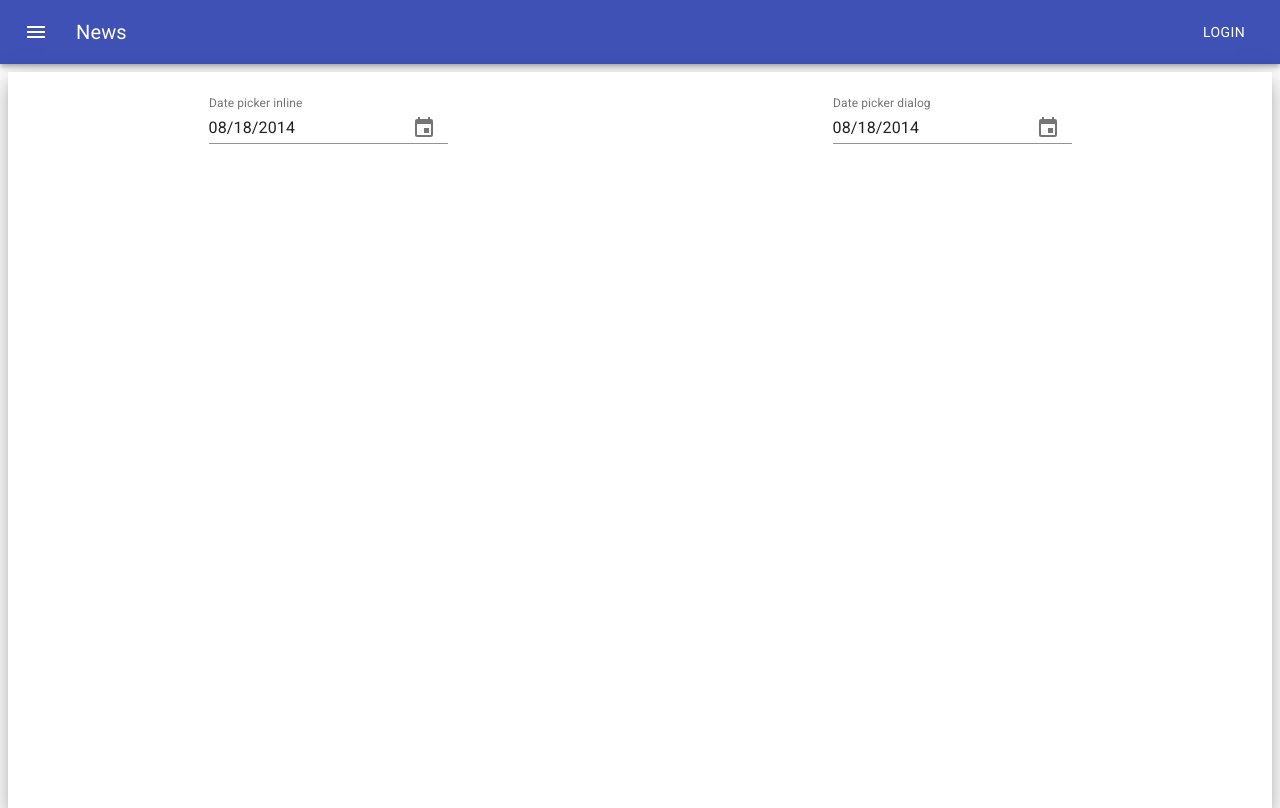
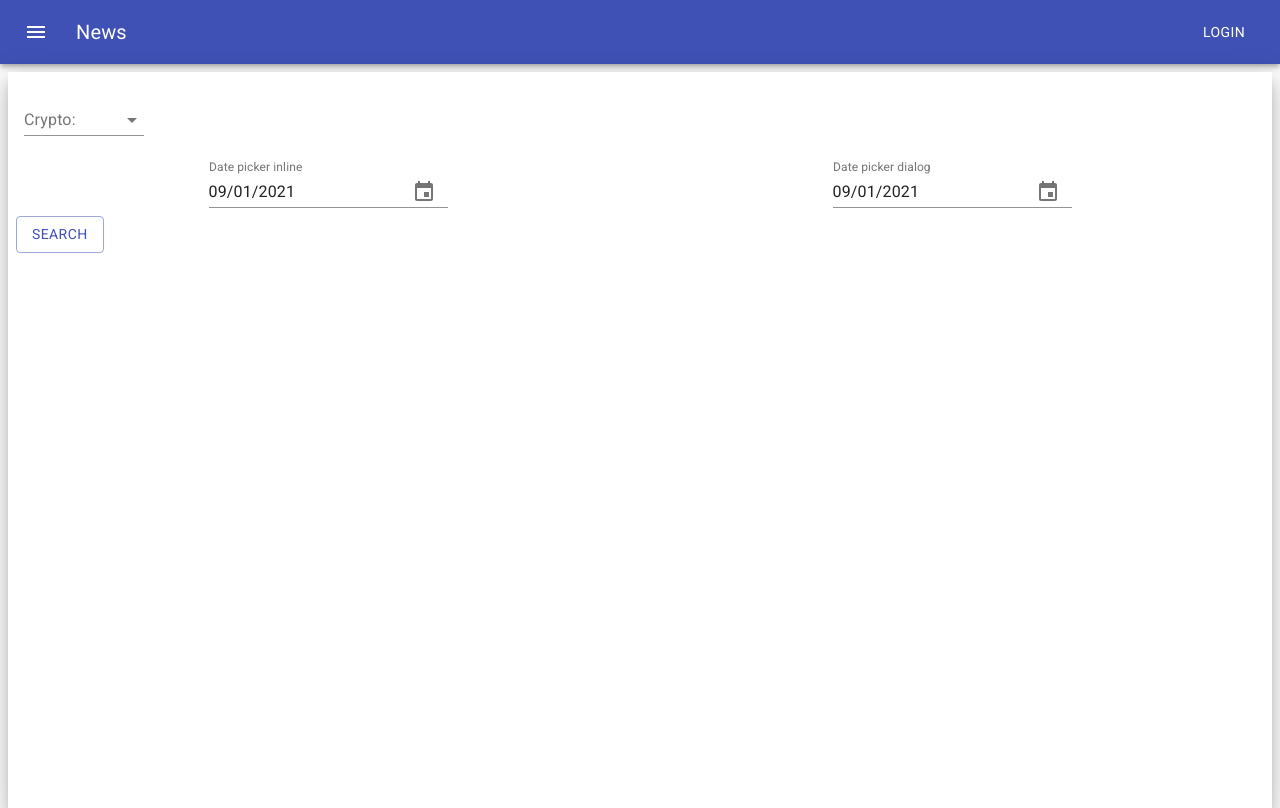
Before and after one commit to SFoxGit/crypto, a React (Create React App) app: page /crypto in a window 1280 px wide. Built offline with nearby package versions, Linux system fonts and the light colour scheme.

Commit message:
drop down and button

```diff
--- a/src/Components/Crypto/crypto.jsx
+++ b/src/Components/Crypto/crypto.jsx
@@ -3,6 +3,11 @@ import { makeStyles } from '@material-ui/core/styles';
 import Grid from '@material-ui/core/Grid';
 import Box from '@material-ui/core/Box';
 import DatePicker from '../Date/date.picker';
+import InputLabel from '@material-ui/core/InputLabel';
+import MenuItem from '@material-ui/core/MenuItem';
+import Button from '@material-ui/core/Button';
+import FormControl from '@material-ui/core/FormControl';
+import Select from '@material-ui/core/Select';
 
 const useStyles = makeStyles((theme) => ({
   root: {
@@ -14,12 +19,26 @@ const useStyles = makeStyles((theme) => ({
       height: theme.spacing(100),
     },
   },
+  formControl: {
+    margin: theme.spacing(1),
+    minWidth: 120,
+  },
+  selectEmpty: {
+    marginTop: theme.spacing(2),
+  },
 }));
 
 export default function Crypto() {
-  const [selectedStartDate, setSelectedStartDate] = useState(new Date('2014-08-18T21:11:54'));
-  const [selectedEndDate, setSelectedEndDate] = useState(new Date('2014-08-18T21:11:54'));
+  const [selectedStartDate, setSelectedStartDate] = useState(new Date());
+  const [selectedEndDate, setSelectedEndDate] = useState(new Date());
+  const [search, setSearch] = useState('');
 
+  const searchForCrypto = (e) => {
+
+  }
+  const handleChange = (event) => {
+    setSearch(event.target.value);
+  };
   const classes = useStyles();
   return (
     <Grid container style={{ height: '90vh' }}>
@@ -33,7 +52,29 @@ export default function Crypto() {
         height="100%"
       // style={{ width: '50%', height: '50%' }}
       >
-        <DatePicker selectedStartDate={selectedStartDate} setSelectedStartDate={setSelectedStartDate} selectedEndDate={selectedEndDate} setSelectedEndDate={setSelectedEndDate}/>
+        <FormControl className={classes.formControl}>
+          <InputLabel id="demo-simple-select-label">Crypto: </InputLabel>
+          <Select
+            labelId="demo-simple-select-label"
+            id="demo-simple-select"
+            value={search}
+            onChange={handleChange}
+          >
+            <MenuItem value={'BTC'}>BTC</MenuItem>
+            <MenuItem value={'ETH'}>ETH</MenuItem>
+            <MenuItem value={'ADA'}>Cardano</MenuItem>
+            <MenuItem value={'BNB'}>Binance Coin</MenuItem>
+            <MenuItem value={'XRP'}>Ripple</MenuItem>
+            <MenuItem value={'DOGE'}>Dogecoin</MenuItem>
+            <MenuItem value={'DOT'}>Polkadot</MenuItem>
+            <MenuItem value={'SOL'}>Solana</MenuItem>
+            <MenuItem value={'UNI'}>Uniswap</MenuItem>
+            <MenuItem value={'LINK'}>Chainlink</MenuItem>
+          </Select>
+        </FormControl>
+
+        <DatePicker selectedStartDate={selectedStartDate} setSelectedStartDate={setSelectedStartDate} selectedEndDate={selectedEndDate} setSelectedEndDate={setSelectedEndDate} />
+        <Button variant="outlined" color="primary" onClick={searchForCrypto}>Search</Button>
       </Box>
     </Grid>
   )
--- a/src/Components/Date/date.picker.jsx
+++ b/src/Components/Date/date.picker.jsx
@@ -37,6 +37,9 @@ export default function DatePicker(props) {
           }}
         />
         <KeyboardDatePicker
+          disableToolbar
+          variant="inline"
+
           margin="normal"
           id="date-picker-dialog"
           label="Date picker dialog"
```
